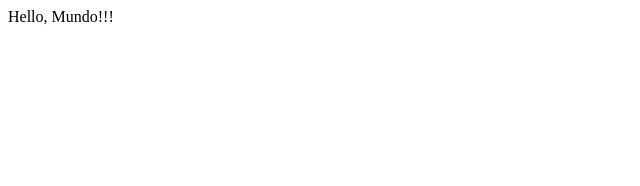
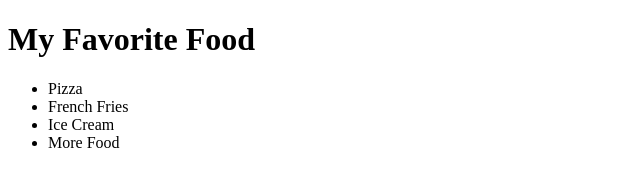
Before and after one commit to ysalas1/ysalas1.github.io, a plain HTML site: page index.html in a window 1280 px wide. Shown: the whole page, without its empty margins (0-640 px from the left). Drawn offline with Linux system fonts and the light colour scheme.

Commit message:
Update index.html

```diff
--- a/index.html
+++ b/index.html
@@ -1 +1,17 @@
-<p>Hello, Mundo!!!</p>
+<!DOCTYPE html>
+<html>
+  <head>
+    <title>Sample Page</title>
+    <meta name="charset" content="UFT-8">
+    <meta name="description" content="Sample body tags">
+  </head>
+  <body>
+    <h1>My Favorite Food</h1>
+    <ul>
+      <li>Pizza</li>
+      <li>French Fries</li>
+      <li>Ice Cream</li>
+      <li>More Food</li>
+    </ul>
+  </body>
+</html>
```
